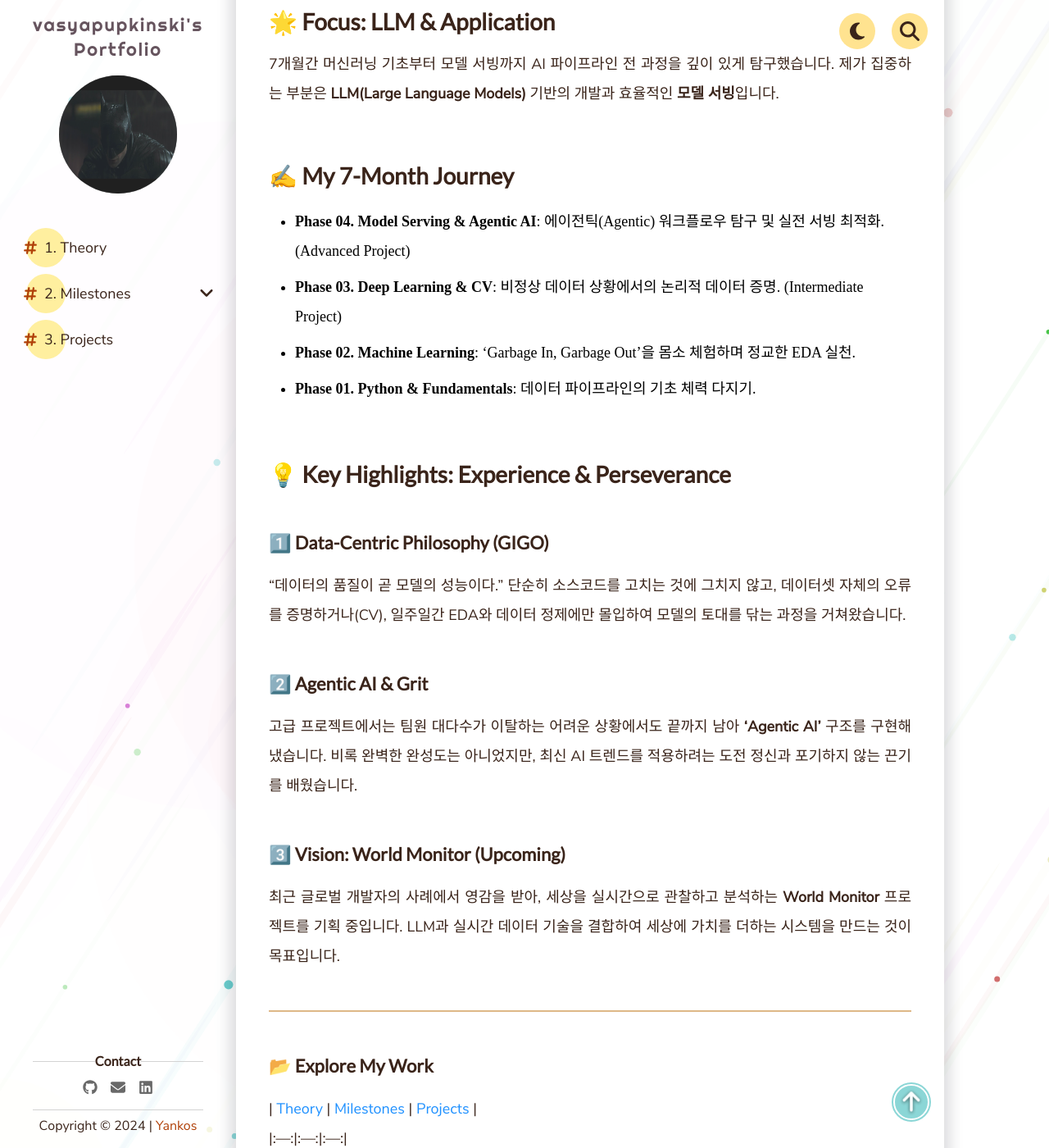
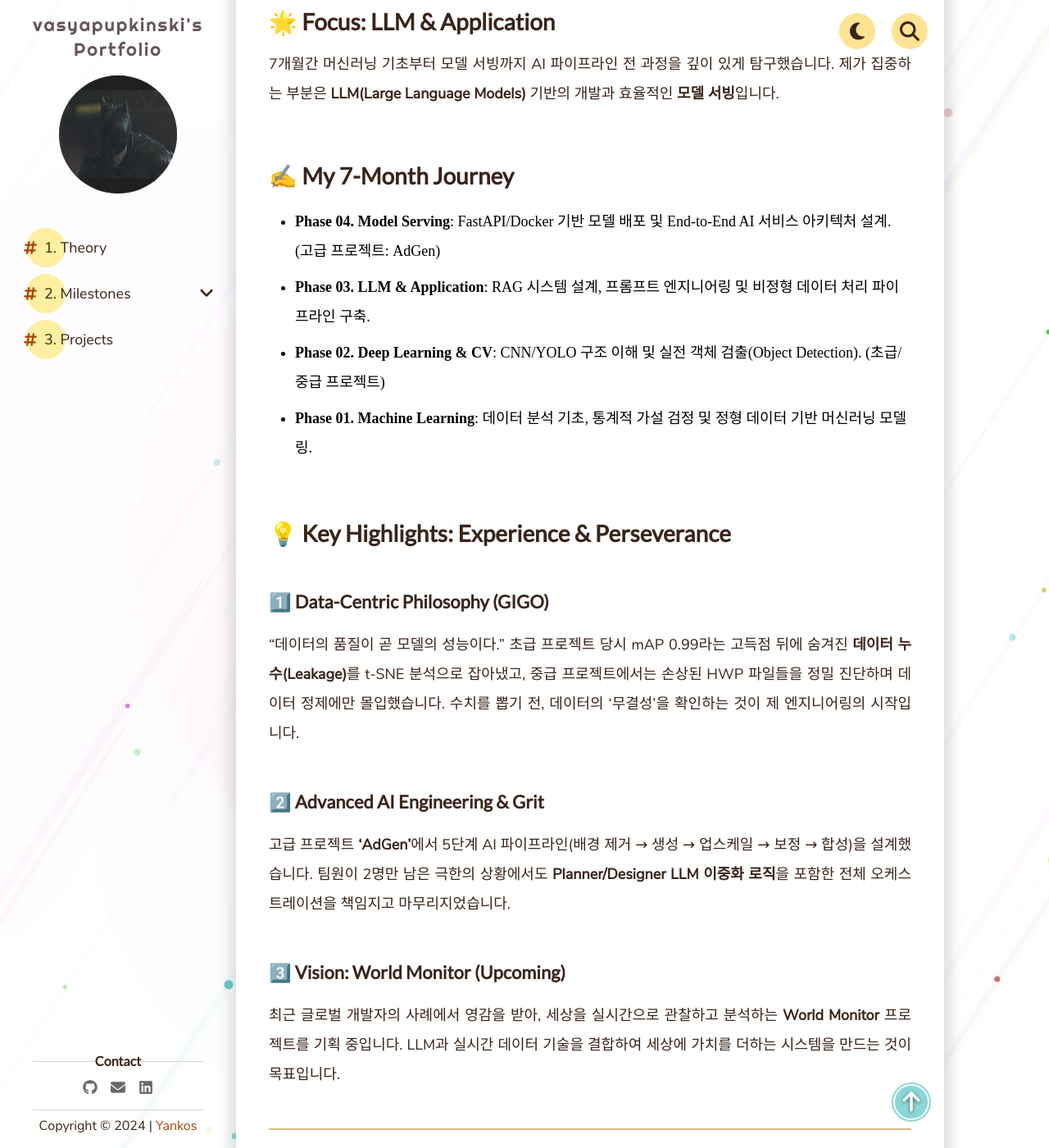
Before and after one commit to vasyapupkinski/vasyapupkinski.github.io, a Jekyll site: the page built from index.md, in a window 1280 px wide and 1400 px high, scrolled down 723 px. Shown: the whole window at 82% size. Built offline with Jekyll 4.4.1, drawn with Linux system fonts in a browser that asks for light colours; comment, search, counter and statistics services are not loaded.

Commit message:
Finalized Home page: Curriculum-focused journey and verified project highlights

```diff
--- a/index.md
+++ b/index.md
@@ -12,18 +12,18 @@ home: true
 7개월간 머신러닝 기초부터 모델 서빙까지 AI 파이프라인 전 과정을 깊이 있게 탐구했습니다. 제가 집중하는 부분은 **LLM(Large Language Models)** 기반의 개발과 효율적인 **모델 서빙**입니다.
 
 ## ✍️ My 7-Month Journey
-- **Phase 04. Model Serving & Agentic AI**: 에이전틱(Agentic) 워크플로우 탐구 및 실전 서빙 최적화. (Advanced Project)
-- **Phase 03. Deep Learning & CV**: 비정상 데이터 상황에서의 논리적 데이터 증명. (Intermediate Project)
-- **Phase 02. Machine Learning**: 'Garbage In, Garbage Out'을 몸소 체험하며 정교한 EDA 실천.
-- **Phase 01. Python & Fundamentals**: 데이터 파이프라인의 기초 체력 다지기.
+- **Phase 04. Model Serving**: FastAPI/Docker 기반 모델 배포 및 End-to-End AI 서비스 아키텍처 설계. (고급 프로젝트: AdGen)
+- **Phase 03. LLM & Application**: RAG 시스템 설계, 프롬프트 엔지니어링 및 비정형 데이터 처리 파이프라인 구축.
+- **Phase 02. Deep Learning & CV**: CNN/YOLO 구조 이해 및 실전 객체 검출(Object Detection). (초급/중급 프로젝트)
+- **Phase 01. Machine Learning**: 데이터 분석 기초, 통계적 가설 검정 및 정형 데이터 기반 머신러닝 모델링.
 
 ## 💡 Key Highlights: Experience & Perseverance
 
 ### 1️⃣ Data-Centric Philosophy (GIGO)
-"데이터의 품질이 곧 모델의 성능이다." 단순히 소스코드를 고치는 것에 그치지 않고, 데이터셋 자체의 오류를 증명하거나(CV), 일주일간 EDA와 데이터 정제에만 몰입하여 모델의 토대를 닦는 과정을 거쳐왔습니다.
+"데이터의 품질이 곧 모델의 성능이다." 초급 프로젝트 당시 mAP 0.99라는 고득점 뒤에 숨겨진 **데이터 누수(Leakage)**를 t-SNE 분석으로 잡아냈고, 중급 프로젝트에서는 손상된 HWP 파일들을 정밀 진단하며 데이터 정제에만 몰입했습니다. 수치를 뽑기 전, 데이터의 '무결성'을 확인하는 것이 제 엔지니어링의 시작입니다.
 
-### 2️⃣ Agentic AI & Grit
-고급 프로젝트에서는 팀원 대다수가 이탈하는 어려운 상황에서도 끝까지 남아 **'Agentic AI'** 구조를 구현해냈습니다. 비록 완벽한 완성도는 아니었지만, 최신 AI 트렌드를 적용하려는 도전 정신과 포기하지 않는 끈기를 배웠습니다.
+### 2️⃣ Advanced AI Engineering & Grit
+고급 프로젝트 **'AdGen'**에서 5단계 AI 파이프라인(배경 제거 → 생성 → 업스케일 → 보정 → 합성)을 설계했습니다. 팀원이 2명만 남은 극한의 상황에서도 **Planner/Designer LLM 이중화 로직**을 포함한 전체 오케스트레이션을 책임지고 마무리지었습니다.
 
 ### 3️⃣ Vision: World Monitor (Upcoming)
 최근 글로벌 개발자의 사례에서 영감을 받아, 세상을 실시간으로 관찰하고 분석하는 **World Monitor** 프로젝트를 기획 중입니다. LLM과 실시간 데이터 기술을 결합하여 세상에 가치를 더하는 시스템을 만드는 것이 목표입니다.
```
